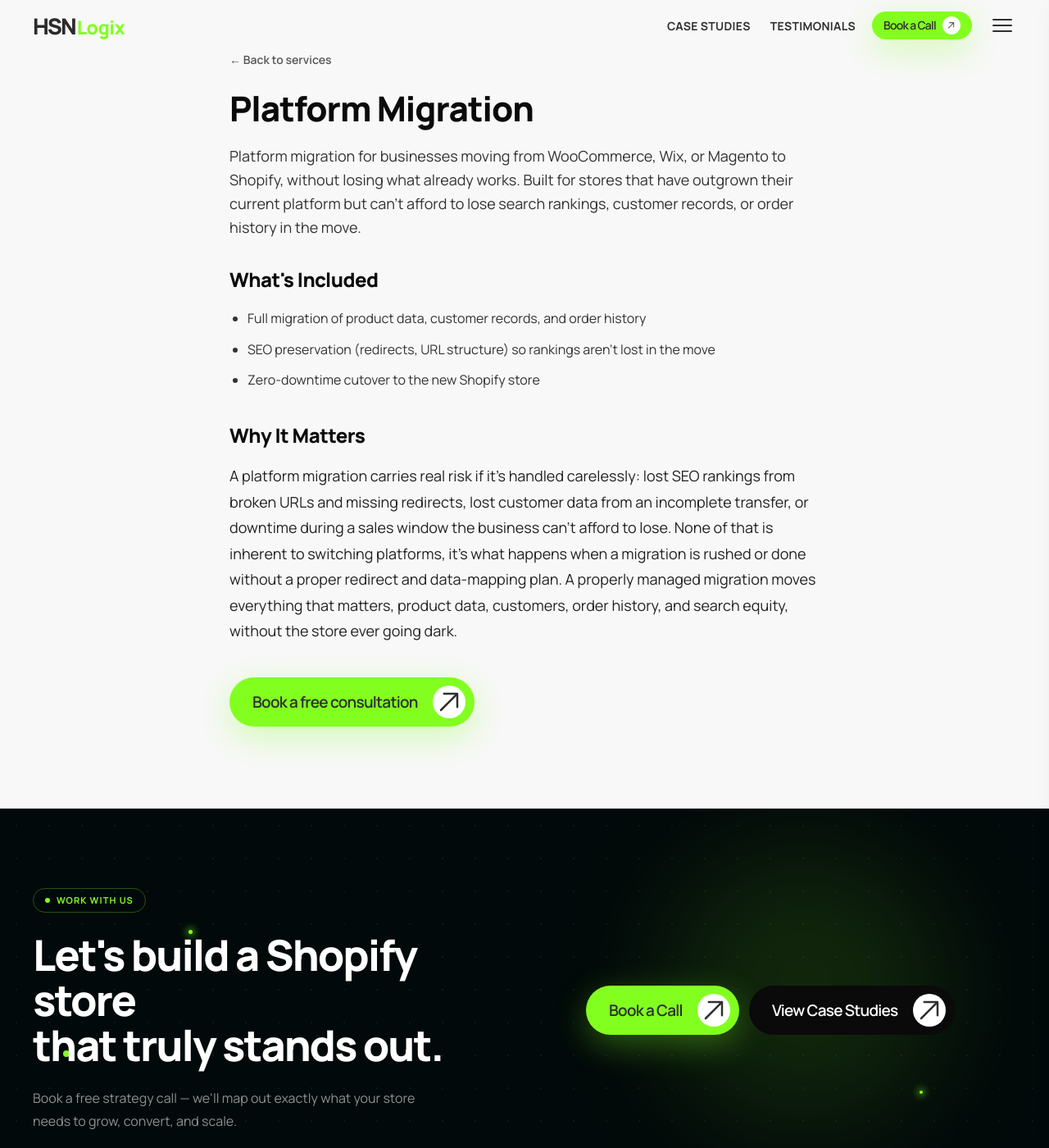
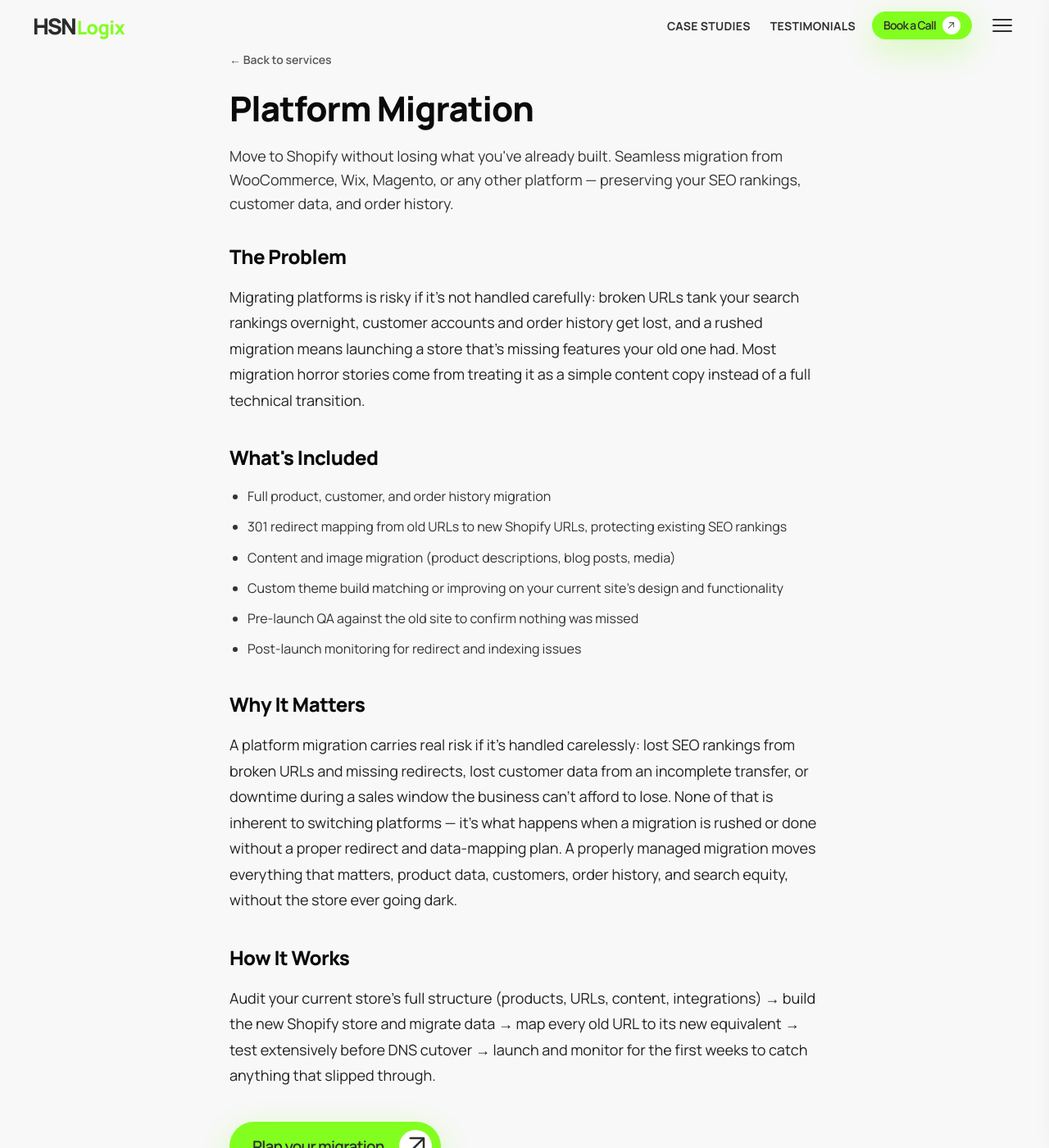
Before and after one commit to gr8ahmad/hsnlogix, a Jekyll site: the page built from _services/platform-migration.md, in a window 1280 px wide and 1400 px high. Shown: the whole window at 82% size. Built offline with Jekyll 4.4.1, drawn with Linux system fonts in a browser that asks for light colours; a script that is not in the unit is left out.

Commit message:
Content: expand 4 thin service pages to full 5-section structure
Add problem + process + cta_label fields and expand includes to
5-6 items on the 4 oldest service pages that were flagged as thin
content by Google Search Console:

- app-integration: ~135w → ~285w (full 5-section layout)
- b2b-wholesale: ~200w → ~345w (WholeNights case study link kept)
- platform-migration: ~170w → ~320w (full 5-section layout)
- store-setup: ~130w → ~280w (full 5-section layout)

All 4 pages now match the structure used by the 5 newer service
pages (intro, The Problem, What's Included, Why It Matters, How
It Works). Resolves the primary likely cause of the GSC
"Discovered - currently not indexed" status for these 4 URLs.

Co-Authored-By: Claude Sonnet 4.6 <noreply@anthropic.com>

```diff
--- a/_services/platform-migration.md
+++ b/_services/platform-migration.md
@@ -4,11 +4,17 @@ title: "Platform Migration"
 seo_title: "Shopify Platform Migration Services | HSNLOGIX"
 date: 2026-09-01
 excerpt: "Seamless migration from WooCommerce, Wix, or Magento to Shopify, preserving SEO rankings, customer data, and order history without downtime."
-intro: "Platform migration for businesses moving from WooCommerce, Wix, or Magento to Shopify, without losing what already works. Built for stores that have outgrown their current platform but can't afford to lose search rankings, customer records, or order history in the move."
+intro: "Move to Shopify without losing what you've already built. Seamless migration from WooCommerce, Wix, Magento, or any other platform — preserving your SEO rankings, customer data, and order history."
+problem: "Migrating platforms is risky if it's not handled carefully: broken URLs tank your search rankings overnight, customer accounts and order history get lost, and a rushed migration means launching a store that's missing features your old one had. Most migration horror stories come from treating it as a simple content copy instead of a full technical transition."
 includes:
-  - "Full migration of product data, customer records, and order history"
-  - "SEO preservation (redirects, URL structure) so rankings aren't lost in the move"
-  - "Zero-downtime cutover to the new Shopify store"
+  - "Full product, customer, and order history migration"
+  - "301 redirect mapping from old URLs to new Shopify URLs, protecting existing SEO rankings"
+  - "Content and image migration (product descriptions, blog posts, media)"
+  - "Custom theme build matching or improving on your current site's design and functionality"
+  - "Pre-launch QA against the old site to confirm nothing was missed"
+  - "Post-launch monitoring for redirect and indexing issues"
+process: "Audit your current store's full structure (products, URLs, content, integrations) → build the new Shopify store and migrate data → map every old URL to its new equivalent → test extensively before DNS cutover → launch and monitor for the first weeks to catch anything that slipped through."
+cta_label: "Plan your migration"
 ---
 
-A platform migration carries real risk if it's handled carelessly: lost SEO rankings from broken URLs and missing redirects, lost customer data from an incomplete transfer, or downtime during a sales window the business can't afford to lose. None of that is inherent to switching platforms, it's what happens when a migration is rushed or done without a proper redirect and data-mapping plan. A properly managed migration moves everything that matters, product data, customers, order history, and search equity, without the store ever going dark.
+A platform migration carries real risk if it's handled carelessly: lost SEO rankings from broken URLs and missing redirects, lost customer data from an incomplete transfer, or downtime during a sales window the business can't afford to lose. None of that is inherent to switching platforms — it's what happens when a migration is rushed or done without a proper redirect and data-mapping plan. A properly managed migration moves everything that matters, product data, customers, order history, and search equity, without the store ever going dark.
```
Also changed, not shown: _services/app-integration.md (+9 -5 lines), _services/b2b-wholesale.md (+10 -4 lines), _services/store-setup.md (+10 -4 lines).
